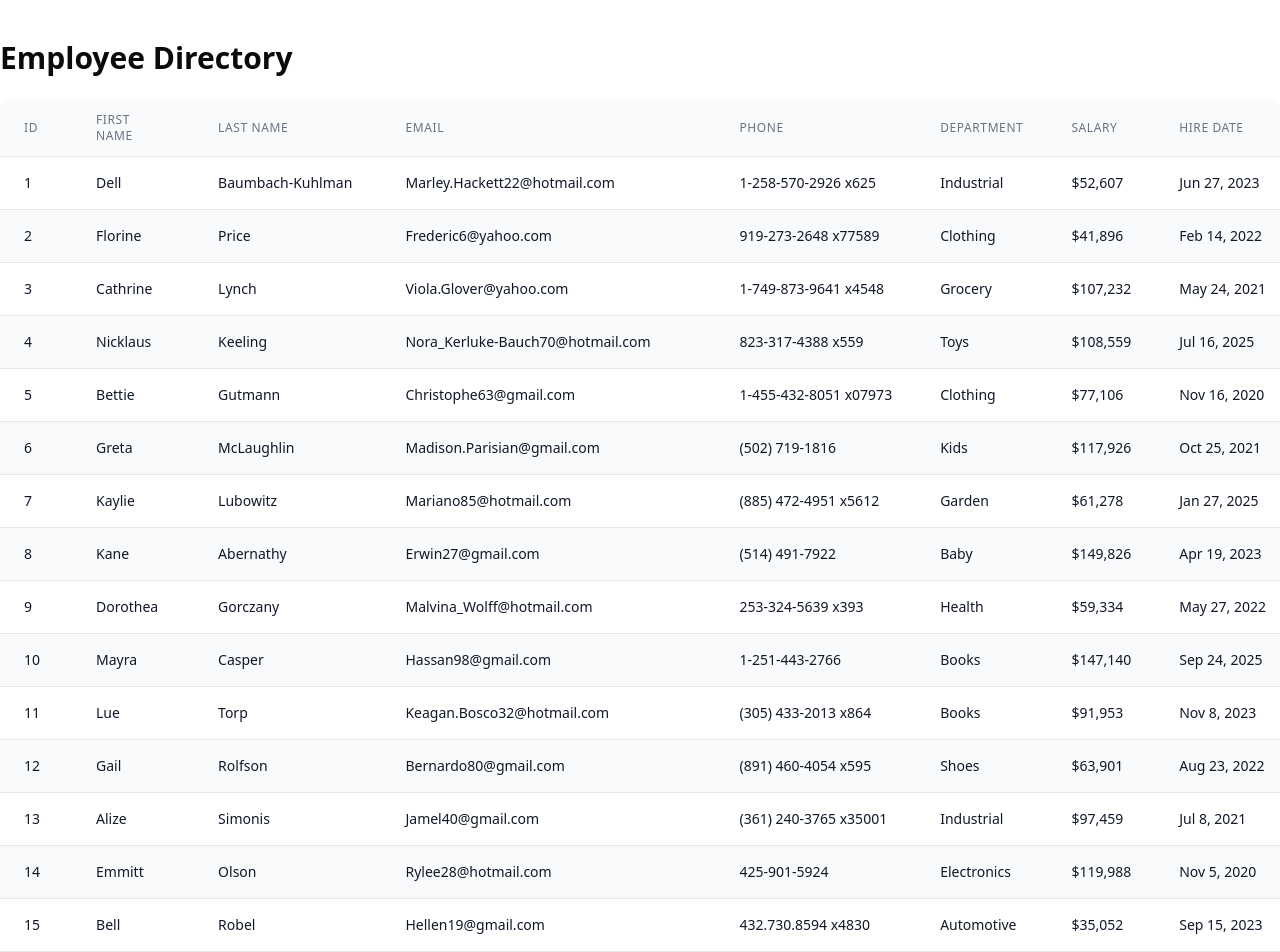
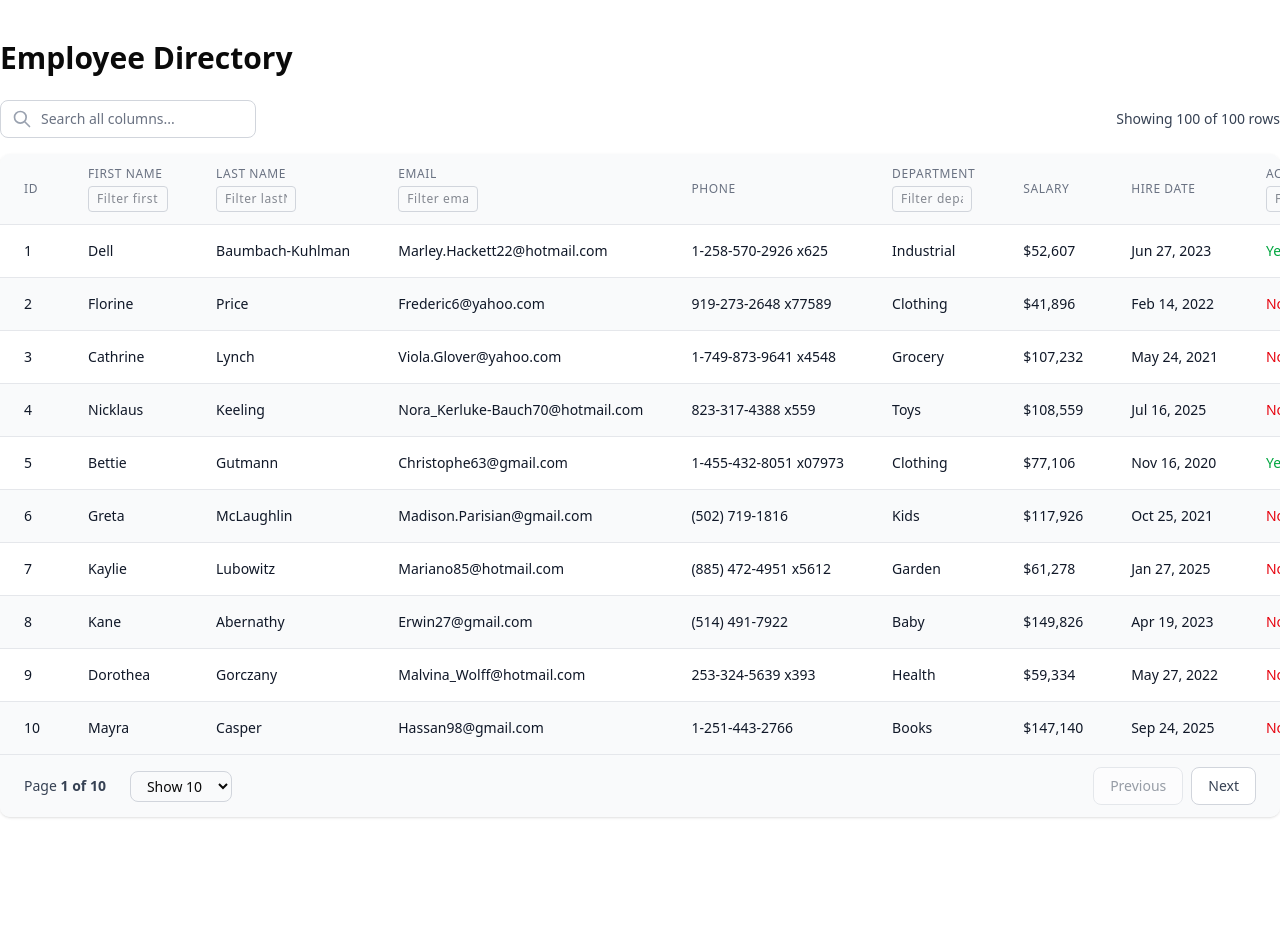
Before and after one commit to sathishkannan162/tanstack-table-demo, a Next.js app: page /table in a window 1280 px wide. Shown: the top 952 px of the page. After the commit the page ends 857 px from the top, so only its background shows below. Built offline with nearby package versions, Linux system fonts and the light colour scheme.

Commit message:
Add filter, column sorting, etc..

```diff
--- a/src/components/Table.tsx
+++ b/src/components/Table.tsx
@@ -4,9 +4,21 @@ import {
   createColumnHelper,
   flexRender,
   getCoreRowModel,
+  getFilteredRowModel,
+  getPaginationRowModel,
+  getSortedRowModel,
   useReactTable,
 } from "@tanstack/react-table";
 
+import { useState } from "react";
+import type {
+  ColumnDef,
+  ColumnFiltersState,
+  FilterFn,
+  SortingState,
+  PaginationState,
+  ColumnFilter
+} from "@tanstack/react-table";
 import type { User } from "../lib/dummyData";
 
 const columnHelper = createColumnHelper<User>();
@@ -16,10 +28,19 @@ interface TableProps {
 }
 
 export function Table({ data }: TableProps) {
+  const [globalFilter, setGlobalFilter] = useState("");
+  const [columnFilters, setColumnFilters] = useState<ColumnFiltersState>([]);
+  const [sorting, setSorting] = useState<SortingState>([]);
+  const [pagination, setPagination] = useState<PaginationState>({
+    pageIndex: 0,
+    pageSize: 10,
+  });
+
   const columns = [
     columnHelper.accessor("id", {
       header: "ID",
       cell: (info: any) => info.getValue(),
+      enableColumnFilter: false,
     }),
     columnHelper.accessor("firstName", {
       header: "First Name",
@@ -36,14 +57,17 @@ export function Table({ data }: TableProps) {
     columnHelper.accessor("phone", {
       header: "Phone",
       cell: (info: any) => info.getValue(),
+      enableColumnFilter: false,
     }),
     columnHelper.accessor("department", {
       header: "Department",
       cell: (info: any) => info.getValue(),
+      filterFn: "includesString",
     }),
     columnHelper.accessor("salary", {
       header: () => "Salary",
       cell: (info: any) => `$${info.getValue().toLocaleString()}`,
+      enableColumnFilter: false,
     }),
     columnHelper.accessor("hireDate", {
       header: () => "Hire Date",
@@ -55,6 +79,7 @@ export function Table({ data }: TableProps) {
           day: "numeric",
         }).format(date);
       },
+      enableColumnFilter: false,
     }),
     columnHelper.accessor("isActive", {
       header: () => "Active",
@@ -63,16 +88,59 @@ export function Table({ data }: TableProps) {
           {info.getValue() ? "Yes" : "No"}
         </span>
       ),
+      filterFn: "equals",
     }),
   ];
 
   const table = useReactTable({
     data,
     columns,
+    state: {
+      globalFilter,
+      columnFilters,
+      sorting,
+      pagination,
+    },
+    onGlobalFilterChange: setGlobalFilter,
+    onColumnFiltersChange: setColumnFilters,
+    onSortingChange: setSorting,
+    onPaginationChange: setPagination,
     getCoreRowModel: getCoreRowModel(),
+    getFilteredRowModel: getFilteredRowModel(),
+    getSortedRowModel: getSortedRowModel(),
+    getPaginationRowModel: getPaginationRowModel(),
+    globalFilterFn: "includesString",
+    debugTable: true,
   });
 
   return (
+    <div className="w-full">
+      {/* Global Filter */}
+      <div className="mb-4 flex justify-between items-center">
+        <div className="relative">
+          <div className="absolute inset-y-0 left-0 pl-3 flex items-center pointer-events-none">
+            <svg
+              className="h-5 w-5 text-gray-400"
+              fill="none"
+              stroke="currentColor"
+              viewBox="0 0 24 24"
+              aria-hidden="true"
+            >
+              <path strokeLinecap="round" strokeLinejoin="round" strokeWidth={2} d="M21 21l-6-6m2-5a7 7 0 11-14 0 7 7 0 0114 0z" />
+            </svg>
+          </div>
+          <input
+            value={globalFilter ?? ""}
+            onChange={(e) => setGlobalFilter(String(e.target.value))}
+            placeholder="Search all columns..."
+            className="block w-full pl-10 pr-3 py-2 border border-gray-300 rounded-md leading-5 bg-white placeholder-gray-500 focus:outline-none focus:placeholder-gray-400 focus:ring-1 focus:ring-indigo-500 focus:border-indigo-500 sm:text-sm"
+          />
+        </div>
+        <div className="text-sm text-gray-700">
+          Showing {table.getFilteredRowModel().rows.length} of {table.getFilteredRowModel().rows.length} rows
+        </div>
+      </div>
+
       <div className="bg-white rounded-lg shadow overflow-hidden">
         <table className="min-w-full divide-y divide-gray-200">
           <thead className="bg-gray-50">
@@ -81,14 +149,34 @@ export function Table({ data }: TableProps) {
                 {headerGroup.headers.map((header) => (
                   <th
                     key={header.id}
-                  className="px-6 py-3 text-left text-xs font-medium text-gray-500 uppercase tracking-wider"
+                    onClick={header.column.getToggleSortingHandler()}
+                    className={`px-6 py-3 text-left text-xs font-medium text-gray-500 uppercase tracking-wider cursor-pointer hover:bg-gray-100 ${
+                      header.column.getCanSort() ? "cursor-pointer" : ""
+                    }`}
                   >
+                    <div className="flex items-center">
                       {header.isPlaceholder
                         ? null
                         : flexRender(
                             header.column.columnDef.header,
                             header.getContext(),
                           )}
+                      {{
+                        asc: " 🔼",
+                        desc: " 🔽",
+                      }[header.column.getIsSorted() as string] ?? null}
+                    </div>
+                    {/* Column Filter */}
+                    {header.column.getCanFilter() ? (
+                      <div className="mt-1">
+                        <input
+                          value={(columnFilters.find((filter) => filter.id === header.column.id)?.value as string) ?? ""}
+                          onChange={(e) => header.column.setFilterValue(e.target.value)}
+                          placeholder={`Filter ${header.column.id}...`}
+                          className="w-20 px-2 py-1 text-xs border border-gray-300 rounded text-gray-900 focus:outline-none focus:ring-1 focus:ring-indigo-500 focus:border-indigo-500"
+                        />
+                      </div>
+                    ) : null}
                   </th>
                 ))}
               </tr>
@@ -98,7 +186,7 @@ export function Table({ data }: TableProps) {
             {table.getRowModel().rows.map((row) => (
               <tr
                 key={row.id}
-              className={row.index % 2 === 0 ? "bg-white" : "bg-gray-50"}
+                className={row.index % 2 === 0 ? "bg-white" : "bg-gray-50 hover:bg-gray-100"}
               >
                 {row.getVisibleCells().map((cell) => (
                   <td
@@ -112,6 +200,72 @@ export function Table({ data }: TableProps) {
             ))}
           </tbody>
         </table>
+
+        {/* Pagination */}
+        <div className="px-6 py-3 bg-gray-50 border-t border-gray-200">
+          <div className="flex items-center justify-between">
+            <div className="flex-1 flex justify-between sm:hidden">
+              <button
+                type="button"
+                onClick={() => table.previousPage()}
+                disabled={!table.getCanPreviousPage()}
+                className="relative inline-flex items-center px-4 py-2 border border-gray-300 text-sm font-medium rounded-md text-gray-700 bg-white hover:bg-gray-50 disabled:opacity-50 disabled:cursor-not-allowed"
+              >
+                Previous
+              </button>
+              <button
+                type="button"
+                onClick={() => table.nextPage()}
+                disabled={!table.getCanNextPage()}
+                className="ml-3 relative inline-flex items-center px-4 py-2 border border-gray-300 text-sm font-medium rounded-md text-gray-700 bg-white hover:bg-gray-50 disabled:opacity-50 disabled:cursor-not-allowed"
+              >
+                Next
+              </button>
+            </div>
+            <div className="hidden sm:flex-1 sm:flex sm:items-center sm:justify-between">
+              <div className="flex items-center">
+                <span className="text-sm text-gray-700 mr-4">
+                  Page{" "}
+                  <strong>
+                    {table.getState().pagination.pageIndex + 1} of {table.getPageCount()}
+                  </strong>
+                </span>
+                <select
+                  value={table.getState().pagination.pageSize}
+                  onChange={(e) => {
+                    table.setPageSize(Number(e.target.value));
+                  }}
+                  className="ml-2 px-3 py-1 text-sm border border-gray-300 rounded-md focus:outline-none focus:ring-1 focus:ring-indigo-500 focus:border-indigo-500"
+                >
+                  {[10, 20, 30, 40, 50].map((pageSize) => (
+                    <option key={pageSize} value={pageSize}>
+                      Show {pageSize}
+                    </option>
+                  ))}
+                </select>
+              </div>
+              <div>
+                <button
+                  type="button"
+                  onClick={() => table.previousPage()}
+                  disabled={!table.getCanPreviousPage()}
+                  className="relative inline-flex items-center px-4 py-2 border border-gray-300 text-sm font-medium rounded-md text-gray-700 bg-white hover:bg-gray-50 disabled:opacity-50 disabled:cursor-not-allowed mr-2"
+                >
+                  Previous
+                </button>
+                <button
+                  type="button"
+                  onClick={() => table.nextPage()}
+                  disabled={!table.getCanNextPage()}
+                  className="relative inline-flex items-center px-4 py-2 border border-gray-300 text-sm font-medium rounded-md text-gray-700 bg-white hover:bg-gray-50 disabled:opacity-50 disabled:cursor-not-allowed"
+                >
+                  Next
+                </button>
+              </div>
+            </div>
+          </div>
+        </div>
+      </div>
     </div>
   );
 }
```
Lines whose indentation alone changed are shown as unchanged.
